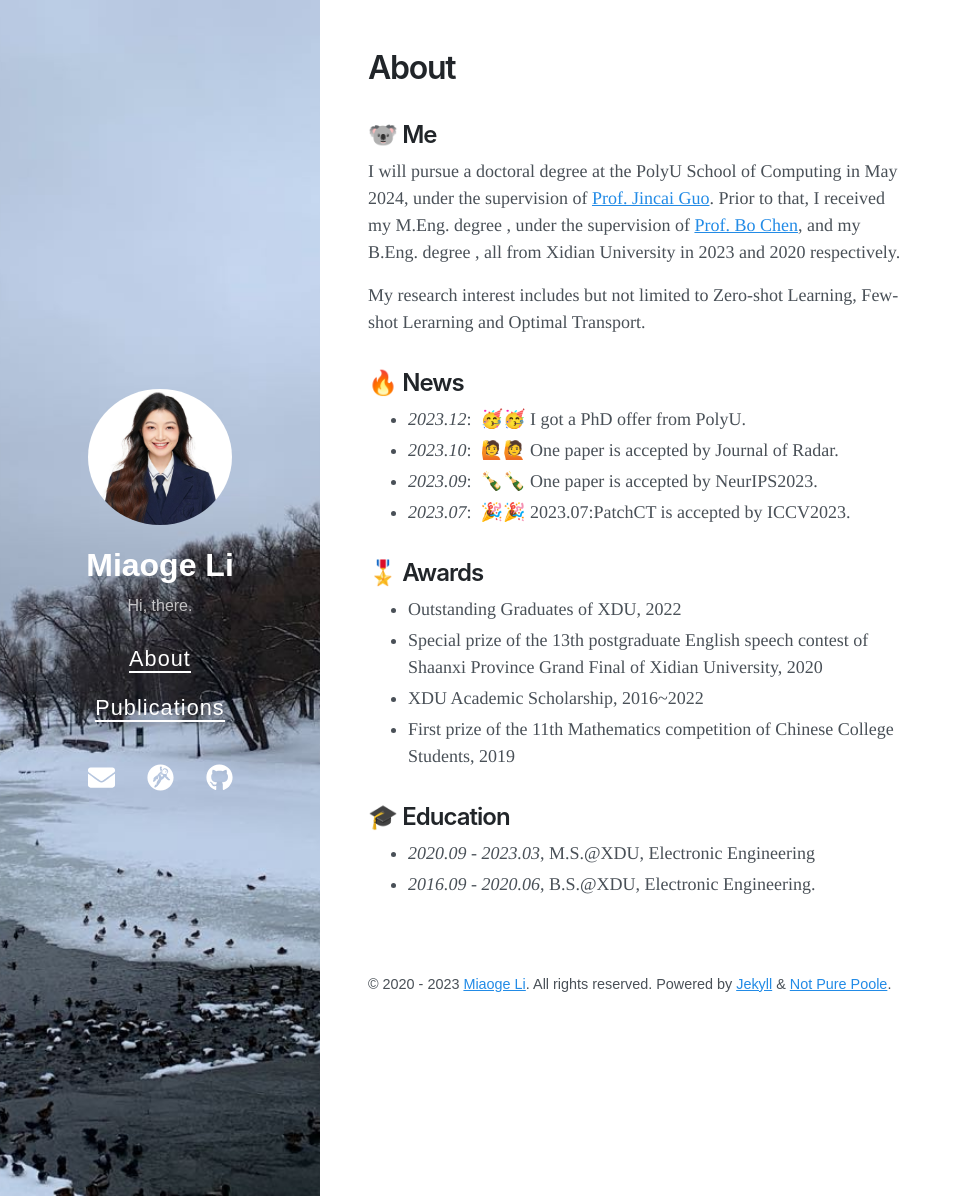
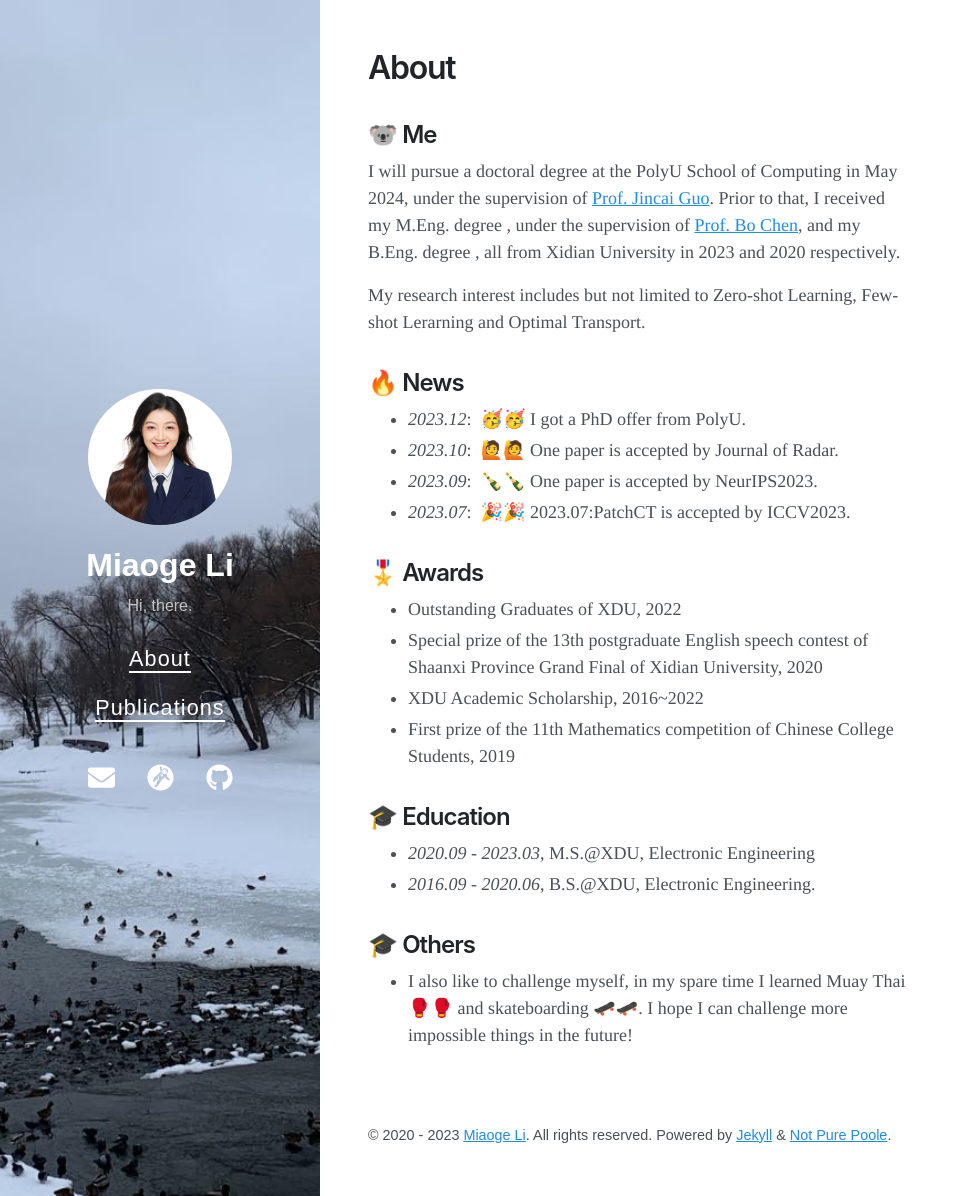
Before and after one commit to keepgoingjkg/keepgoingjkg.github.io, a Jekyll site: the page built from about.md, in a window 1280 px wide and 1196 px high. Shown: the whole window, without its empty margins (0-967 px from the left). Built offline with Jekyll 4.4.1, drawn with Linux system fonts in a browser that asks for light colours; nearby versions of some CDN libraries.

Commit message:
Update about.md

```diff
--- a/about.md
+++ b/about.md
@@ -27,3 +27,6 @@ My research interest includes but not limited to Zero-shot Learning, Few-shot Le
 ## 🎓 Education
 - *2020.09 - 2023.03*, M.S.@XDU, Electronic Engineering
 - *2016.09 - 2020.06*, B.S.@XDU, Electronic Engineering.
+
+## 🎓 Others
+- I also like to challenge myself, in my spare time I learned Muay Thai🥊🥊 and skateboarding 🛹🛹. I hope I can challenge more impossible things in the future!
```
